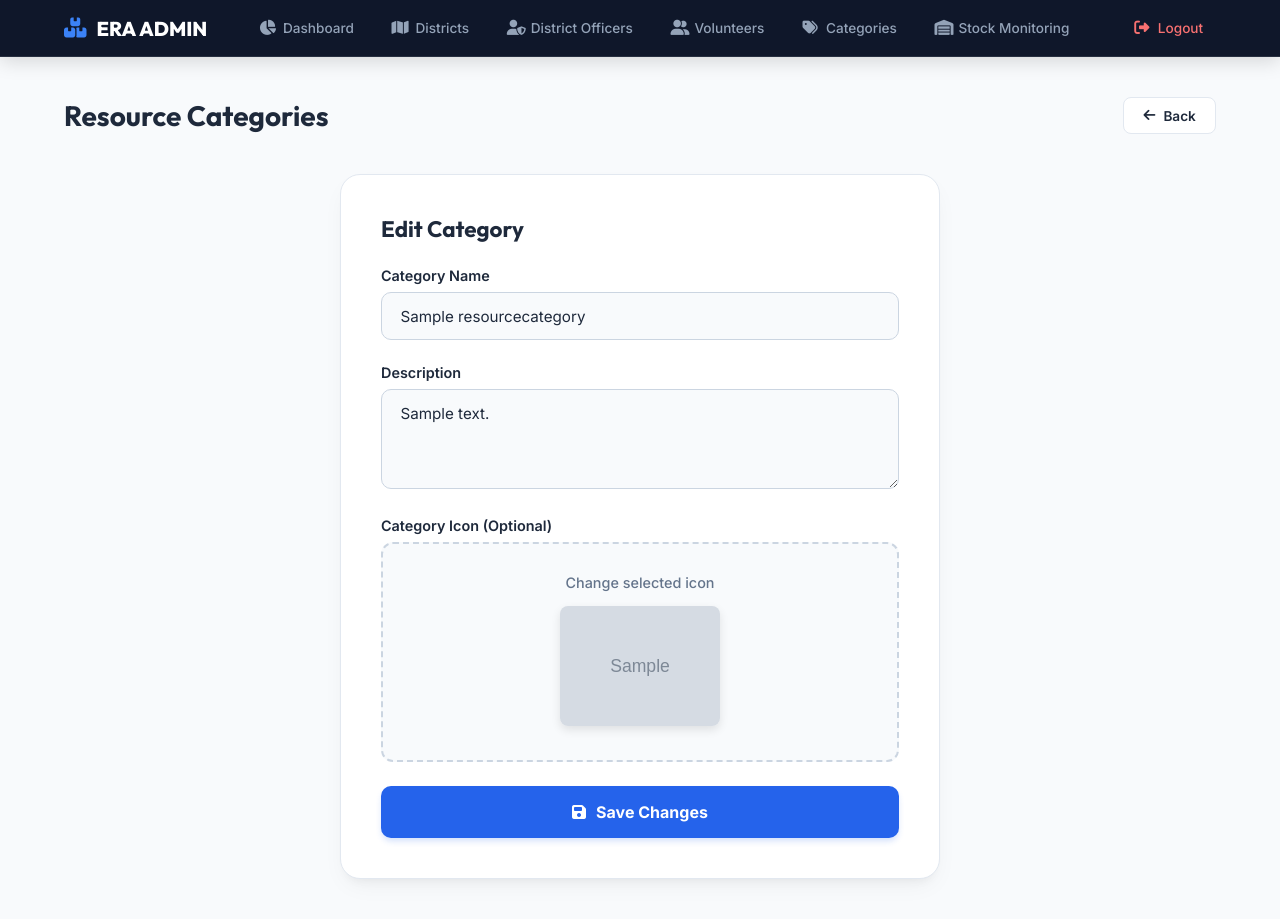
After one commit to VishnuSuresh0204/Resource-Allocation-System-, a Django app: page /admin_edit_resource_category/?id=1 in a window 1280 px wide. The commit adds this page. Run offline with Django 5.2, Linux system fonts and the light colour scheme; tables that the repository leaves empty hold one stand-in row (values such as "Sample post"); grey boxes marked "Sample" are stand-in pictures.

Commit message:
Admin Edit Resource Category feature

```diff
--- a/myapp/views.py
+++ b/myapp/views.py
@@ -176,6 +176,19 @@ def admin_add_resource_category(request):
         return redirect("/admin_manage_resource_categories")
     return render(request, 'ADMIN/add_resource_category.html')
 
+def admin_edit_resource_category(request):
+    c = ResourceCategory.objects.get(id=request.GET.get("id"))
+    if request.method == "POST":
+        c.name = request.POST.get('name')
+        c.description = request.POST.get('description')
+        icon = request.FILES.get('icon')
+        if icon:
+            c.icon = icon
+        c.save()
+        messages.success(request, "Category Updated")
+        return redirect("/admin_manage_resource_categories")
+    return render(request, 'ADMIN/edit_resource_category.html', {'category': c})
+
 def admin_view_resource_stock(request):
     return render(request, 'ADMIN/view_resource_stock.html', {'stock': ResourceStock.objects.all().order_by('district')})
 
--- a/public/urls.py
+++ b/public/urls.py
@@ -28,6 +28,7 @@ urlpatterns = [
     path('admin_volunteer_action/', views.admin_volunteer_action),
     path('admin_manage_resource_categories/', views.admin_manage_resource_categories),
     path('admin_add_resource_category/', views.admin_add_resource_category),
+    path('admin_edit_resource_category/', views.admin_edit_resource_category),
     path('admin_view_resource_stock/', views.admin_view_resource_stock),
 
     # Staff URLs
--- /dev/null
+++ b/templates/ADMIN/edit_resource_category.html
@@ -0,0 +1,175 @@
+{% extends 'ADMIN/commen.html' %}
+
+{% block extra_css %}
+<style>
+    .form-card {
+        background: #ffffff;
+        border-radius: 20px;
+        border: 1px solid var(--border);
+        padding: 40px;
+        box-shadow: 0 10px 25px -5px rgba(0, 0, 0, 0.05), 0 8px 10px -6px rgba(0, 0, 0, 0.05);
+        max-width: 600px;
+        margin: 0 auto;
+    }
+
+    .form-group {
+        margin-bottom: 24px;
+    }
+
+    .form-group label {
+        display: block;
+        font-weight: 600;
+        margin-bottom: 8px;
+        font-size: 0.9rem;
+        color: var(--text-main);
+    }
+
+    .form-control {
+        width: 100%;
+        padding: 0.85rem 1.15rem;
+        border: 1.5px solid #cbd5e1;
+        border-radius: 10px;
+        background: #f8fafc;
+        color: var(--text-main);
+        font-size: 0.95rem;
+        font-family: inherit;
+        outline: none;
+        transition: all 0.2s ease;
+    }
+
+    .form-control:focus {
+        border-color: var(--primary);
+        background: #ffffff;
+        box-shadow: 0 0 0 4px rgba(37, 99, 235, 0.15);
+    }
+
+    textarea.form-control {
+        resize: vertical;
+        min-height: 100px;
+    }
+
+    /* Custom File Upload */
+    .file-upload-wrapper {
+        position: relative;
+        border: 2px dashed #cbd5e1;
+        border-radius: 12px;
+        padding: 30px;
+        text-align: center;
+        background: #f8fafc;
+        cursor: pointer;
+        transition: all 0.2s ease;
+    }
+
+    .file-upload-wrapper:hover {
+        border-color: var(--primary);
+        background: rgba(37, 99, 235, 0.02);
+    }
+
+    .file-upload-wrapper i {
+        font-size: 2rem;
+        color: var(--secondary);
+        margin-bottom: 12px;
+        transition: color 0.2s ease;
+    }
+
+    .file-upload-wrapper:hover i {
+        color: var(--primary);
+    }
+
+    .file-upload-wrapper input[type="file"] {
+        position: absolute;
+        top: 0;
+        left: 0;
+        width: 100%;
+        height: 100%;
+        opacity: 0;
+        cursor: pointer;
+    }
+
+    .file-upload-text {
+        font-size: 0.9rem;
+        color: var(--text-muted);
+        font-weight: 500;
+    }
+
+    .btn-submit {
+        background: var(--primary);
+        color: white;
+        padding: 1rem;
+        border: none;
+        border-radius: 10px;
+        font-size: 1rem;
+        font-weight: 700;
+        cursor: pointer;
+        width: 100%;
+        display: flex;
+        align-items: center;
+        justify-content: center;
+        gap: 10px;
+        box-shadow: 0 4px 6px -1px rgba(37, 99, 235, 0.2);
+        transition: all 0.2s ease;
+    }
+
+    .btn-submit:hover {
+        background: #1d4ed8;
+        transform: translateY(-2px);
+        box-shadow: 0 8px 15px -3px rgba(37, 99, 235, 0.3);
+    }
+
+    .btn-submit:active {
+        transform: translateY(0);
+    }
+</style>
+{% endblock %}
+
+{% block admin_body %}
+<div class="page-header">
+    <h1>Resource Categories</h1>
+    <a href="/admin_manage_resource_categories/" class="btn btn-outline"><i class="fas fa-arrow-left"></i> Back</a>
+</div>
+
+<div class="form-card">
+    <h3 style="font-family: 'Outfit'; margin-bottom: 1.5rem; font-size: 1.4rem; color: var(--text-main);">Edit Category</h3>
+    <form method="POST" enctype="multipart/form-data">
+        {% csrf_token %}
+        <div class="form-group">
+            <label>Category Name</label>
+            <input type="text" name="name" class="form-control" required value="{{ category.name }}" placeholder="e.g., Medical Supplies, Drinking Water">
+        </div>
+        <div class="form-group">
+            <label>Description</label>
+            <textarea name="description" class="form-control" rows="3" placeholder="Define what items fall under this category...">{{ category.description }}</textarea>
+        </div>
+        <div class="form-group">
+            <label>Category Icon (Optional)</label>
+            <div class="file-upload-wrapper">
+                <i class="fas fa-cloud-arrow-up" id="uploadIcon" {% if category.icon %}style="display: none;"{% endif %}></i>
+                <p class="file-upload-text" id="uploadText">{% if category.icon %}Change selected icon{% else %}Drag & drop or click to upload category icon{% endif %}</p>
+                <input type="file" name="icon" accept="image/*" onchange="previewImage(event)">
+                <div id="imagePreviewContainer" style="{% if category.icon %}display: block;{% else %}display: none;{% endif %} margin-top: 15px;">
+                    <img id="imagePreview" src="{% if category.icon %}{{ category.icon.url }}{% endif %}" style="max-height: 120px; border-radius: 8px; box-shadow: 0 4px 10px rgba(0,0,0,0.1);" />
+                </div>
+            </div>
+        </div>
+        <button type="submit" class="btn-submit">
+            <i class="fas fa-save"></i> Save Changes
+        </button>
+    </form>
+</div>
+
+<script>
+function previewImage(event) {
+    const reader = new FileReader();
+    reader.onload = function() {
+        const output = document.getElementById('imagePreview');
+        output.src = reader.result;
+        document.getElementById('imagePreviewContainer').style.display = 'block';
+        document.getElementById('uploadIcon').style.display = 'none';
+        document.getElementById('uploadText').innerText = 'Change selected icon';
+    };
+    if (event.target.files[0]) {
+        reader.readAsDataURL(event.target.files[0]);
+    }
+}
+</script>
+{% endblock %}
```
Also changed, not shown: templates/ADMIN/manage_resource_categories.html (+8 -3 lines).
